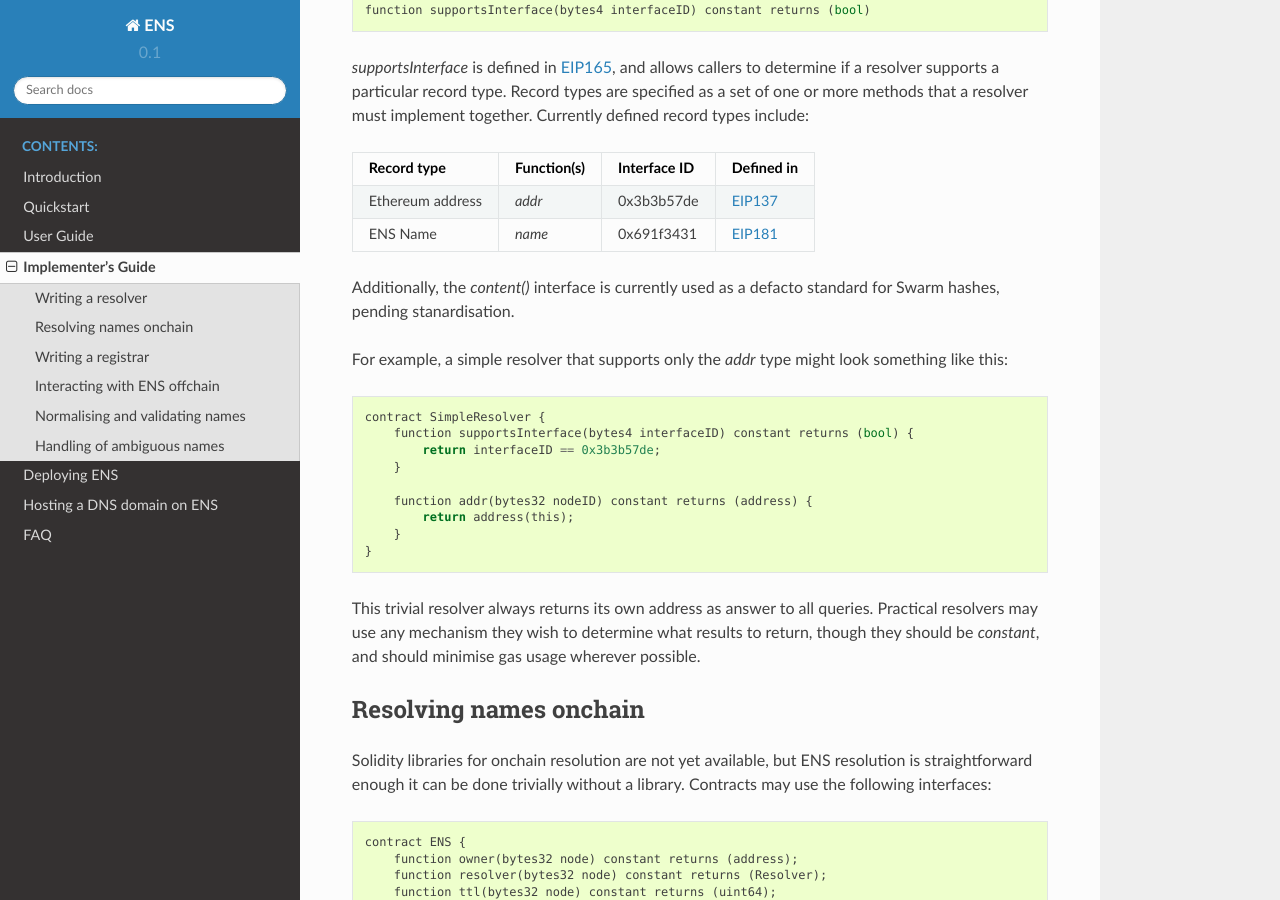
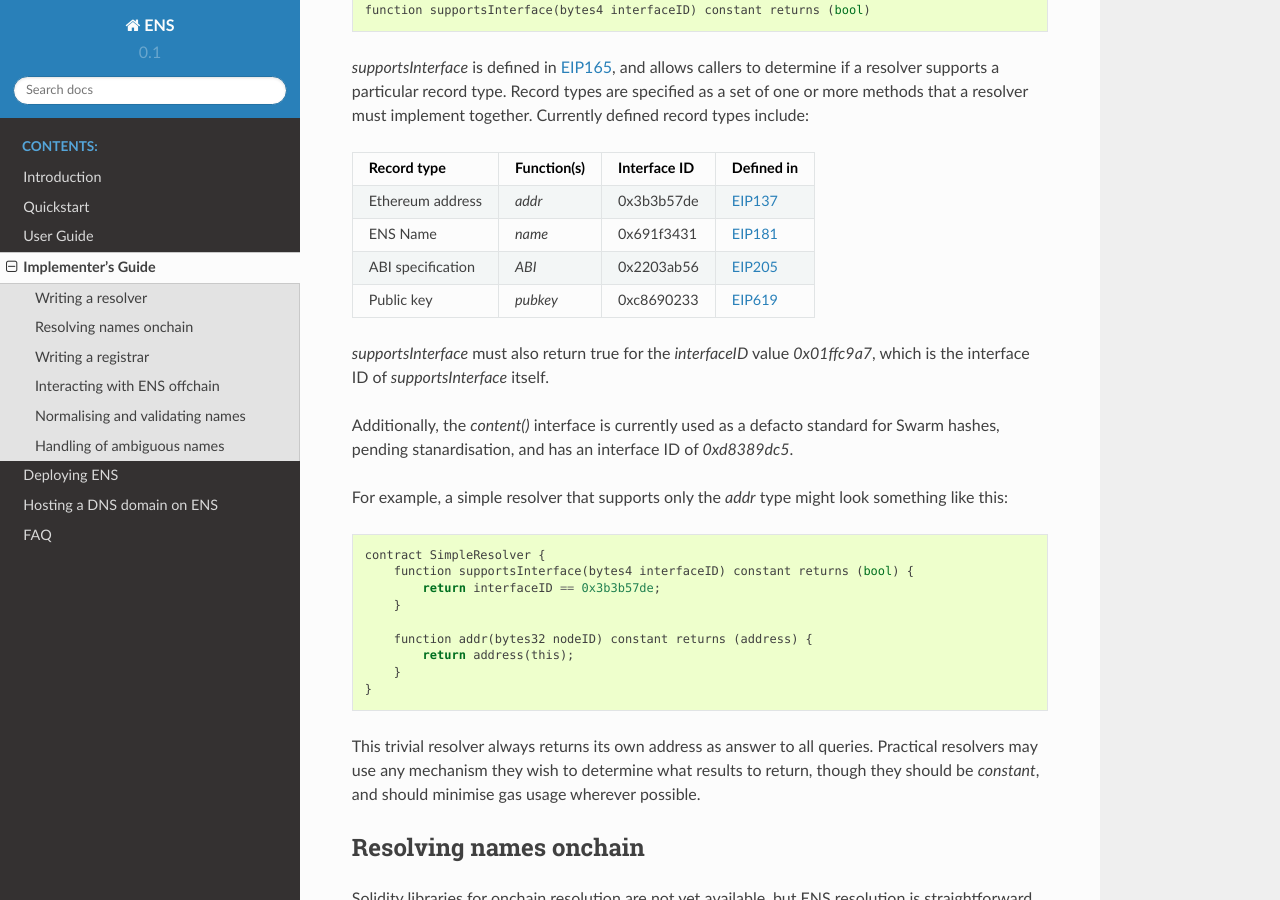
Before and after one commit to ensdomains/ens, a Sphinx documentation site: the page built from docs/implementers.rst, in a window 1280 px wide and 900 px high, scrolled down 347 px. Built offline with Sphinx 7.4.7 and the Read the Docs theme 2.0.0, drawn with Linux system fonts in a browser that asks for light colours.

Commit message:
Update implementers.rst

```diff
--- a/docs/implementers.rst
+++ b/docs/implementers.rst
@@ -22,8 +22,14 @@
 +------------------+-------------+--------------+------------+
 | ENS Name         | `name`      | 0x691f3431   | EIP181_    |
 +------------------+-------------+--------------+------------+
+| ABI specification| `ABI`       | 0x2203ab56   | EIP205_    |
++------------------+-------------+--------------+------------+
+| Public key       | `pubkey`    | 0xc8690233   | EIP619_    |
++------------------+-------------+--------------+------------+
 
-Additionally, the `content()` interface is currently used as a defacto standard for Swarm hashes, pending stanardisation.
+`supportsInterface` must also return true for the `interfaceID` value `0x01ffc9a7`, which is the interface ID of `supportsInterface` itself.
+
+Additionally, the `content()` interface is currently used as a defacto standard for Swarm hashes, pending stanardisation, and has an interface ID of `0xd8389dc5`.
 
 For example, a simple resolver that supports only the `addr` type might look something like this:
 
@@ -133,6 +139,8 @@
 .. _EIP137: https://github.com/ethereum/EIPs/issues/137
 .. _EIP165: https://github.com/ethereum/EIPs/issues/165
 .. _EIP181: https://github.com/ethereum/EIPs/issues/181
+.. _EIP205: https://github.com/ethereum/EIPs/pull/205
+.. _EIP619: https://github.com/ethereum/EIPs/pull/619
 .. _ethereum-ens: https://www.npmjs.com/package/ethereum-ens
 .. _UTS46: http://unicode.org/reports/tr46/
 .. _`homoglyph attack`: https://en.wikipedia.org/wiki/Internationalized_domain_name#ASCII_spoofing_concerns
```
